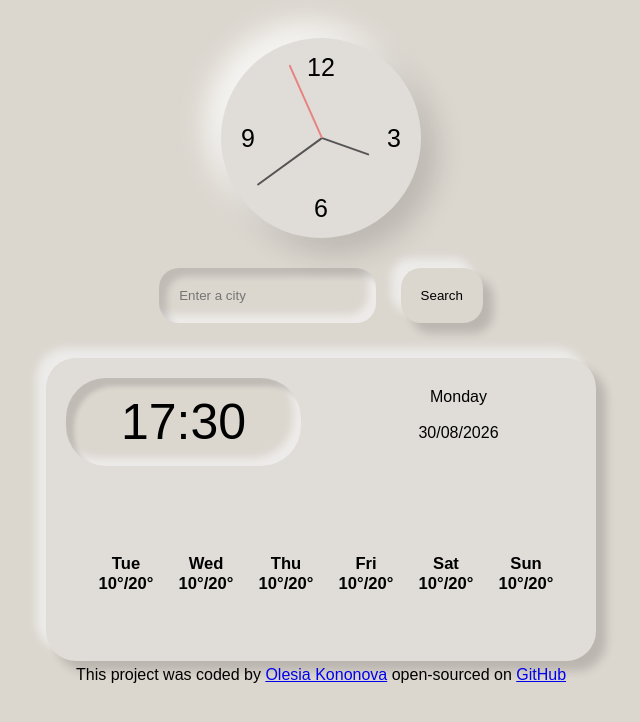
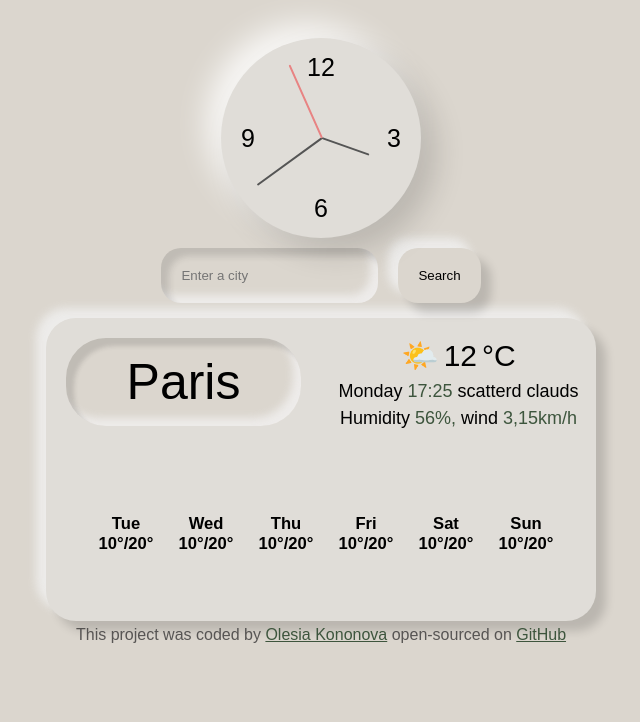
Before and after one commit to Olesia20/new-project, a plain HTML site: page index.html in a window 1280 px wide. Shown: the whole page, without its empty margins (319-959 px from the left). Drawn offline with Linux system fonts and the light colour scheme; a web font is replaced by a local one.

Commit message:
added city, unit

```diff
--- a/index.html
+++ b/index.html
@@ -25,7 +25,7 @@
         <div class="center-dot"></div>
       </div>
     </header>
-    <form class="input-search">
+     <form class="input-search">
       <input
         type="search"
         placeholder="Enter a city"
@@ -34,12 +34,20 @@
       />
       <input type="submit" value="Search" class="input-submit" />
     </form>
+
     <main class="container">
-      <div class="time">17:30</div>
-      <div class="day">
-        <div>Monday</div>
-        <br />30/08/2026
-      </div>
+
+      <div class="time">Paris</div>
+      <div class="weather-app-deteils">
+      <span class="weather-app-icon">🌤️</span>
+      <span class="weather-app-temperture">12</span>
+      <span class="weather-app-unit">°C</span>
+        <div>Monday <strong>17:25</strong>  scatterd clauds</div>
+        <div> Humidity <strong>56%,</strong> wind <strong>3,15km/h</strong> </div>
+       </div>
+
+
+
 
       <div class="forcast">
         <h5>
@@ -67,8 +75,10 @@
           10°/20°
         </h5>
       </div>
+
     </main>
     <footer>
+
       This project was coded by
       <a
         href="https://github.com/Olesia20"
--- a/src/styl.css
+++ b/src/styl.css
@@ -1,16 +1,17 @@
 body {
   background: #dbd6ce;
+
   /* margin: 0; */
-  display: flex;
+  /* display: flex;
   flex-direction: column;
-  align-items: center;
+  align-items: center; */
   font-family: "Rationale", sans-serif;
   font-style: normal;
 }
 .clock-number {
   margin: 0;
+  display: flex;
   /* min-height: 60vh; */
-  display: flex;
   justify-content: center;
 }
 .clock {
@@ -69,9 +70,7 @@ body {
   height: 80px;
   background: #e88383;
 }
-footer {
-  text-align: center;
-}
+
 .container {
   background: #e0ddd8;
   box-shadow:
@@ -95,8 +94,24 @@ footer {
   margin-bottom: 20px;
   font-size: 50px;
 }
-.day {
-  margin-top: 30px;
+.weather-app-deteils {
+  margin-top: 15px;
+  font-size: 18px;
+  line-height: 1.5;
+}
+strong{
+  color: #3d553d;
+  font-weight: 500;
+}
+
+.weather-app-temperture{
+  font-size: 30px;
+}
+.weather-app-icon{
+  font-size: 30px;
+}
+.weather-app-unit{
+  font-size: 30px;
 }
 .forcast {
   display: grid;
@@ -107,7 +122,12 @@ footer {
 }
 
 .input-search {
-  margin: 20px;
+ display: flex;
+ justify-content: center;
+ /* align-items: center; */
+
+
+
 }
 .input-city {
   border-radius: 20px;
@@ -115,7 +135,7 @@ footer {
   margin: 10px;
   padding: 20px;
   border: none;
-  max-width: 70%;
+
   box-shadow:
     inset 8px 8px 6px rgba(40, 38, 38, 0.15),
     inset -8px -8px 8px rgba(242, 241, 241, 0.8);
@@ -127,6 +147,7 @@ footer {
   border-radius: 20px;
   background-color: #dbd6ce;
   border: none;
+  max-width: 20%;
   margin: 10px;
   padding: 20px;
   box-shadow:
@@ -137,3 +158,11 @@ footer {
     inset 8px 8px 3px rgba(40, 38, 38, 0.15),
     inset -8px -8px 5px rgba(242, 241, 241, 0.8); */
 }
+footer{
+   text-align: center;
+  color: rgba(56, 55, 55, 0.804);
+}
+a{
+  color: #3d553d;
+  font-style: none;
+}
```
